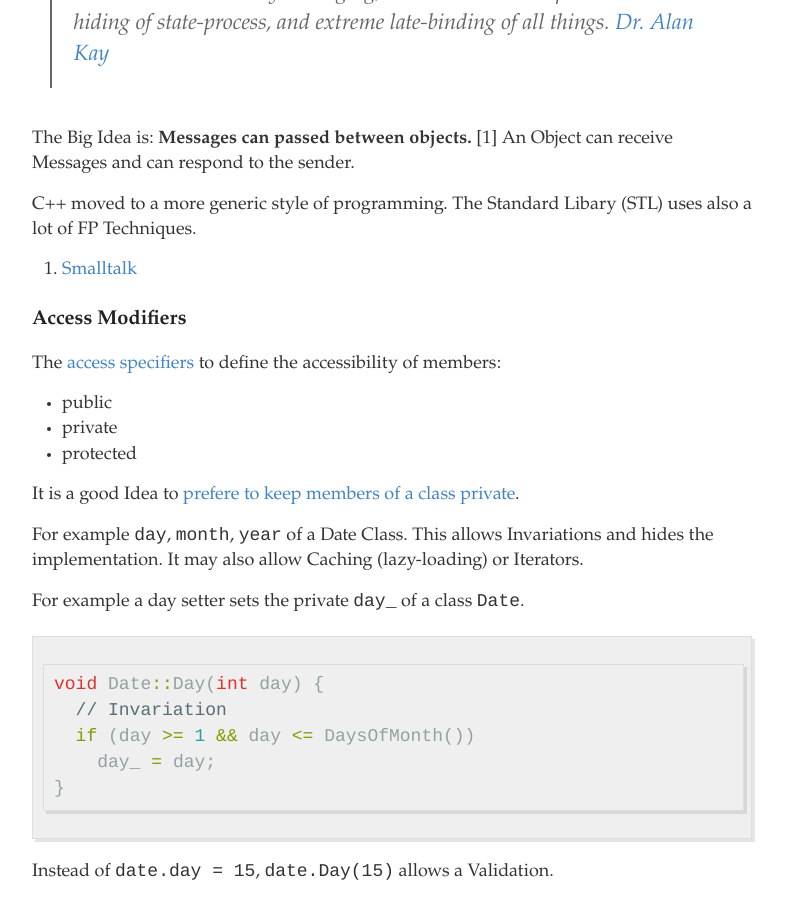
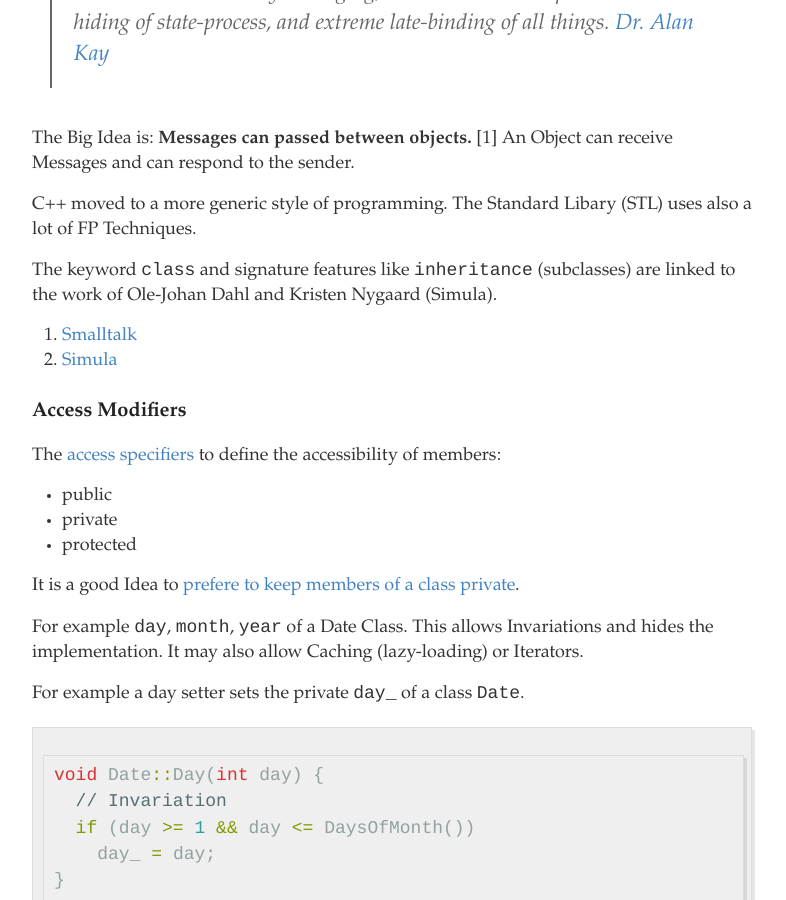
Before and after one commit to pce/pce.github.io, a Jekyll site: the page built from _posts/2020-09-11-OOP-in-Cpp.md, in a window 1280 px wide and 900 px high, scrolled down 421 px. Shown: the whole window, without its empty margins (248-1034 px from the left). Built offline with Jekyll 4.4.1, drawn with Linux system fonts in a browser that asks for light colours.

Commit message:
Added Dahl and Nygaard to OOP

```diff
--- a/_posts/2020-09-11-OOP-in-Cpp.md
+++ b/_posts/2020-09-11-OOP-in-Cpp.md
@@ -21,9 +21,12 @@ An Object can receive Messages and can respond to the sender.
 C++ moved to a more generic style of programming.
 The Standard Libary (STL) uses also a lot of FP Techniques.
 
+The keyword `class` and signature features like `inheritance` (subclasses) are linked to the work of  Ole-Johan Dahl and Kristen Nygaard (Simula).
+
+
 
 1. [Smalltalk](http://lists.squeakfoundation.org/pipermail/squeak-dev/1998-October/017019.html)
-
+2. [Simula](https://www.sciencedirect.com/science/article/pii/S0890540113000795)
 
 
 ### Access Modifiers
```
